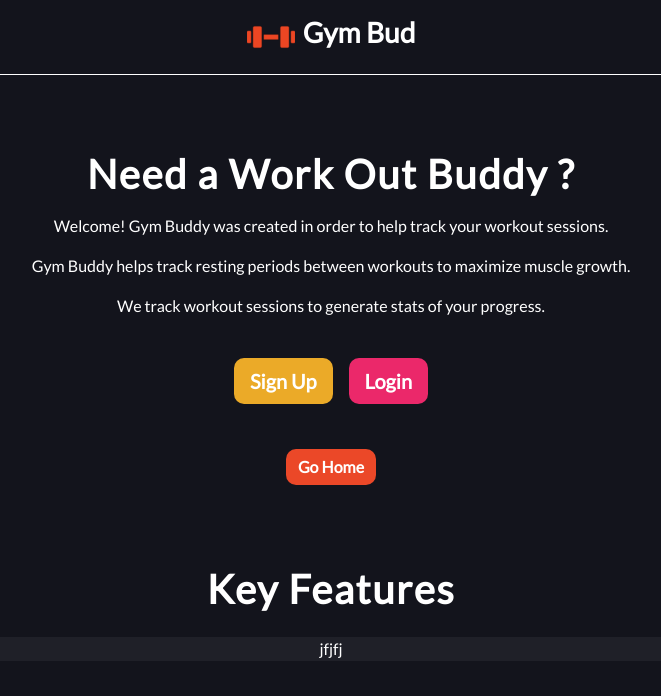
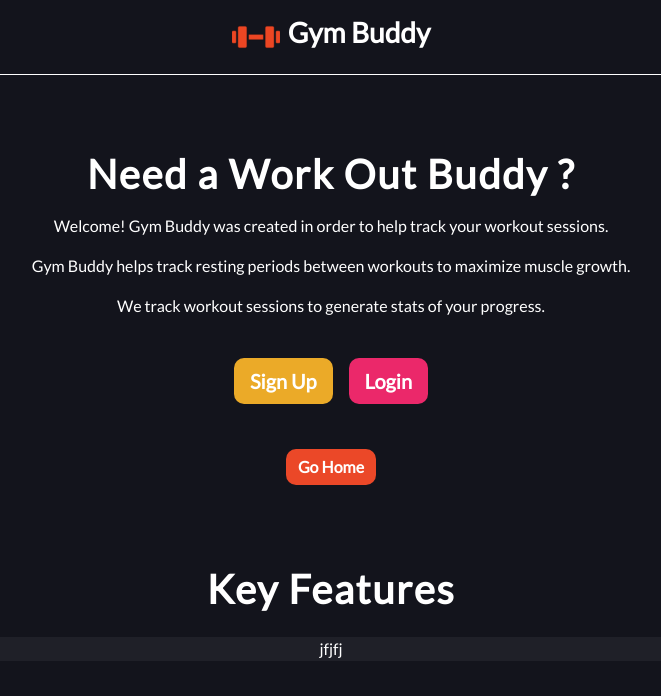
Before and after one commit to JOlivares123/GymBuddy, a React (Create React App) app: page / in a window 1280 px wide. Shown: the top 696 px of the page, without its empty margins (309-970 px from the left). Built offline with nearby package versions, Linux system fonts and the light colour scheme.

Commit message:
update name in Header comp

```diff
--- a/src/components/Header/Header.jsx
+++ b/src/components/Header/Header.jsx
@@ -16,7 +16,7 @@ export const Header = () => {
           src="/logo48.png"
         />
 
-        <h3 className="ps-2 Header-font w-100">Gym Bud</h3>
+        <h3 className="ps-2 Header-font w-100">Gym Buddy</h3>
       </div>
     </header>
   );
```
